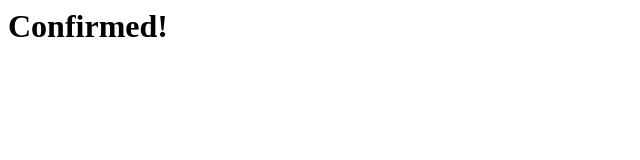
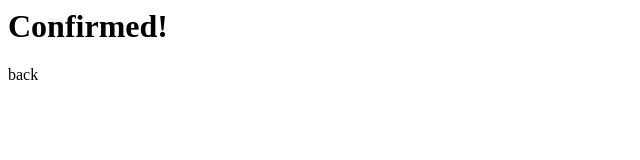
Before and after one commit to 0xC70FF3/0xC70FF3.github.io, a plain HTML site: page demos/analytics/confirm.html in a window 1280 px wide. Shown: the full height of the page, 0-640 px from the left. Drawn offline with Linux system fonts and the light colour scheme.

Commit message:
Update confirm.html

```diff
--- a/demos/analytics/confirm.html
+++ b/demos/analytics/confirm.html
@@ -22,5 +22,6 @@
 <!-- End Google Tag Manager -->
 
 <h1>Confirmed!</h1>
+<a src="index.html">back</a>
 </body>
 </html>
```
